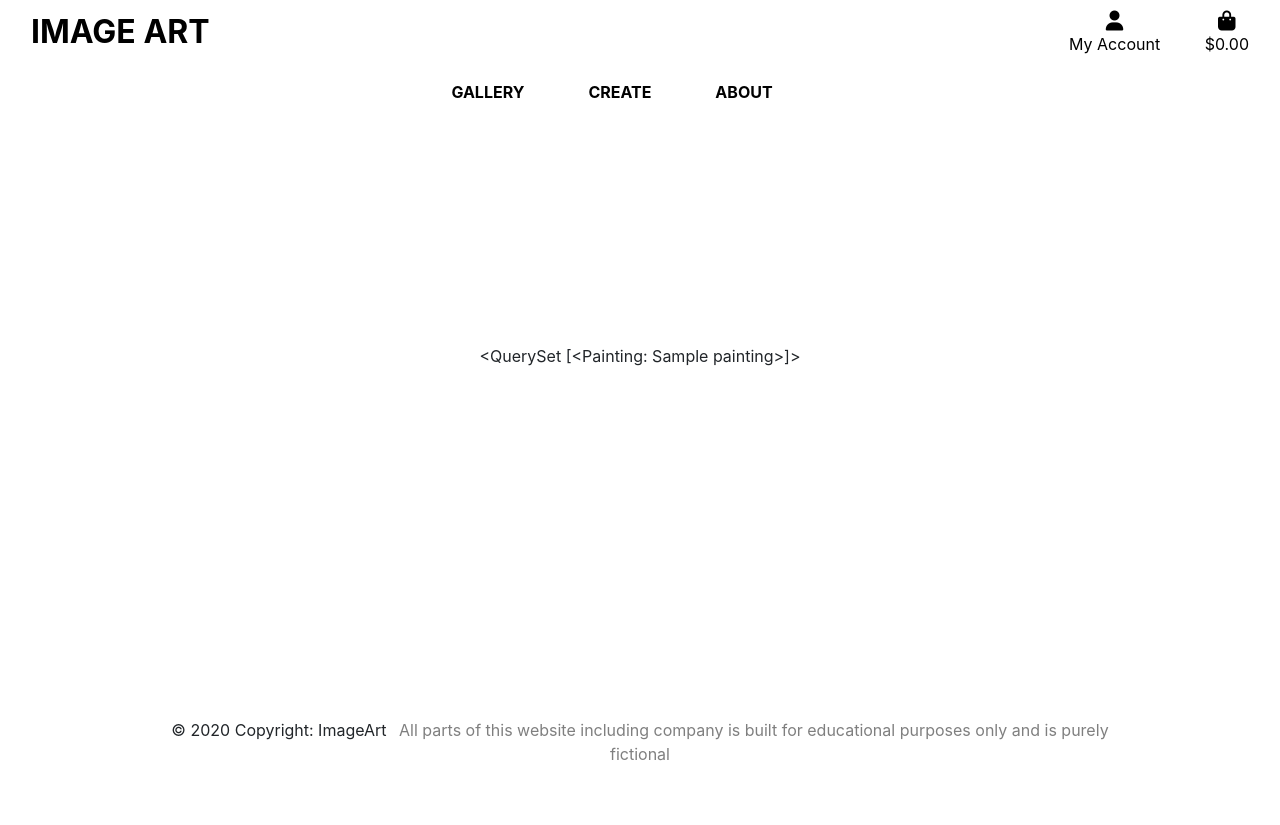
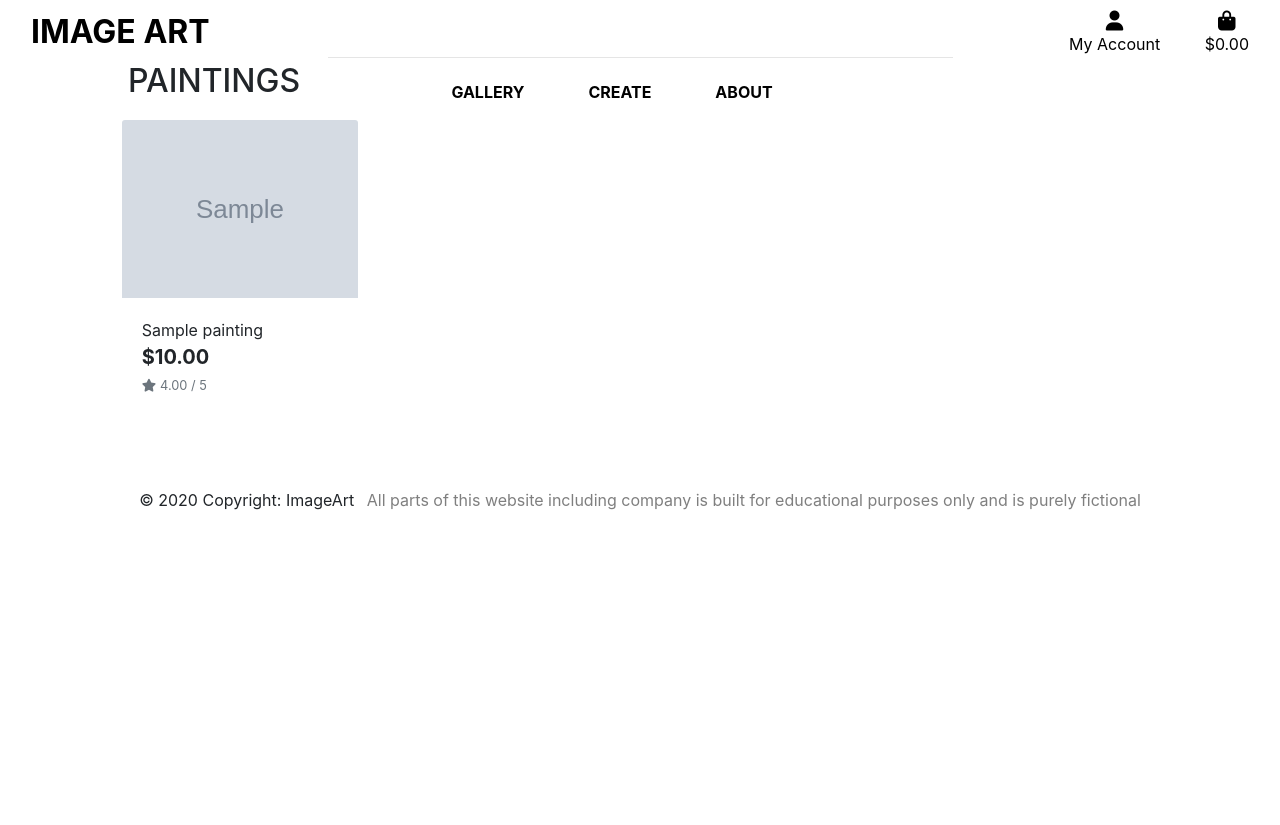
Before and after one commit to rbnphlp/ImageArt, a Django app: page /Gallery/ in a window 1280 px wide. After the commit the page ends 510 px from the top, so only its background shows below. Run offline with Django 3.2, Linux system fonts and the light colour scheme; tables that the repository leaves empty hold one stand-in row (values such as "Sample post"); grey boxes marked "Sample" are stand-in pictures; some libraries are stand-ins or nearby versions.

Commit message:
Added Gallery Template - need to resize images + html css fxies to do

```diff
--- a/Gallery/templates/Gallery/gallery.html
+++ b/Gallery/templates/Gallery/gallery.html
@@ -12,19 +12,79 @@
 
 {% block content %}
 
-    <div class="container h-100 myheader-container">
+           <div class="container-fluid">
+        <div class="row">
+            <div class="col text-center mt-3">
 
+                <hr class="w-50 mb-1">
+            </div>
+        </div>
+        <div class="row">
 
-                    <div class="row justify-content-center h-75">
+            <div class="container">
 
-
-                        <div class="my-auto mt-4">
-                        {{ paintings }}
+            <div class="row">
+            <h2 class="logo-font">Paintings</h2>
+            </div>
             </div>
 
+            <div class="product-container col-10 offset-1">
+                <div class="row mt-1 mb-2"></div>
+                <div class="row">
+                    {% for product in paintings %}
+                        <div class="col-sm-6 col-md-6 col-lg-4 col-xl-3">
+                            <div class="card h-100 border-0">
+                                {% if product.image %}
+                                <a href="">
+                                    <img class="card-img-top img-fluid" src="{{ product.image.url }}" alt="{{ product.name }}">
+                                </a>
+                                {% else %}
+                                <a href="">
+                                    <img class="card-img-top img-fluid" src="{{ MEDIA_URL }}noimage.png" alt="{{ product.name }}">
+                                </a>
+                                {% endif %}
+                                <div class="card-body pb-0">
+                                    <p class="mb-0">{{ product.name }}</p>
                                 </div>
-
-
+                                <div class="card-footer bg-white pt-0 border-0 text-left">
+                                    <div class="row">
+                                        <div class="col">
+                                            <p class="lead mb-0 text-left font-weight-bold">${{ product.price }}</p>
+                                            {% if product.rating %}
+                                                <small class="text-muted"><i class="fas fa-star mr-1"></i>{{ product.rating }} / 5</small>
+                                            {% else %}
+                                                <small class="text-muted">No Rating</small>
+                                            {% endif %}
+                                        </div>
+                                    </div>
+                                </div>
+                            </div>
+                        </div>
+                        {% if forloop.counter|divisibleby:1 %}
+                            <div class="col-12 d-sm-none mb-5">
+                                <hr>
+                            </div>
+                        {% endif %}
+                        {% if forloop.counter|divisibleby:2 %}
+                            <div class="col-12 d-none d-sm-block d-md-block d-lg-none mb-5">
+                                <hr>
+                            </div>
+                        {% endif %}
+                        {% if forloop.counter|divisibleby:3 %}
+                            <div class="col-12 d-none d-lg-block d-xl-none mb-5">
+                                <hr>
+                            </div>
+                        {% endif %}
+                        {% if forloop.counter|divisibleby:4 %}
+                            <div class="col-12 d-none d-xl-block mb-5">
+                                <hr>
+                            </div>
+                        {% endif %}
+                    {% endfor %}
+                </div>
+            </div>
+        </div>
+            </div>
 
 
 
```
Also changed, not shown: media/painiting_brando_portrait.jpg (added), media/painiting_che_potrait.jpg (added), media/painiting_human_stylebrando_portrait.jpg (added), media/painiting_human_styleche_potrait.jpg (added), media/painiting_human_stylemountain_landscape.jpeg (added), media/painiting_human_styleocena_landscape.jpeg (added), media/painiting_mountain_landscape.jpeg (added), media/painiting_ocena_landscape.jpeg (added). Lines whose indentation alone changed are shown as unchanged.
